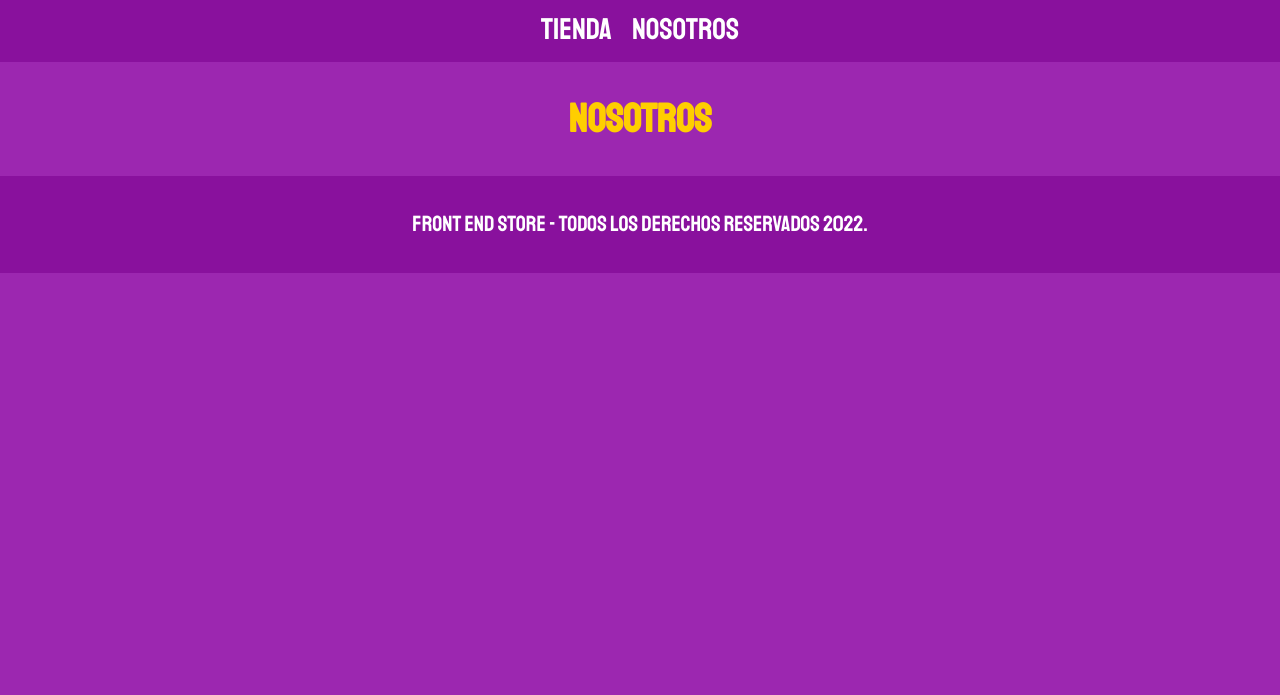
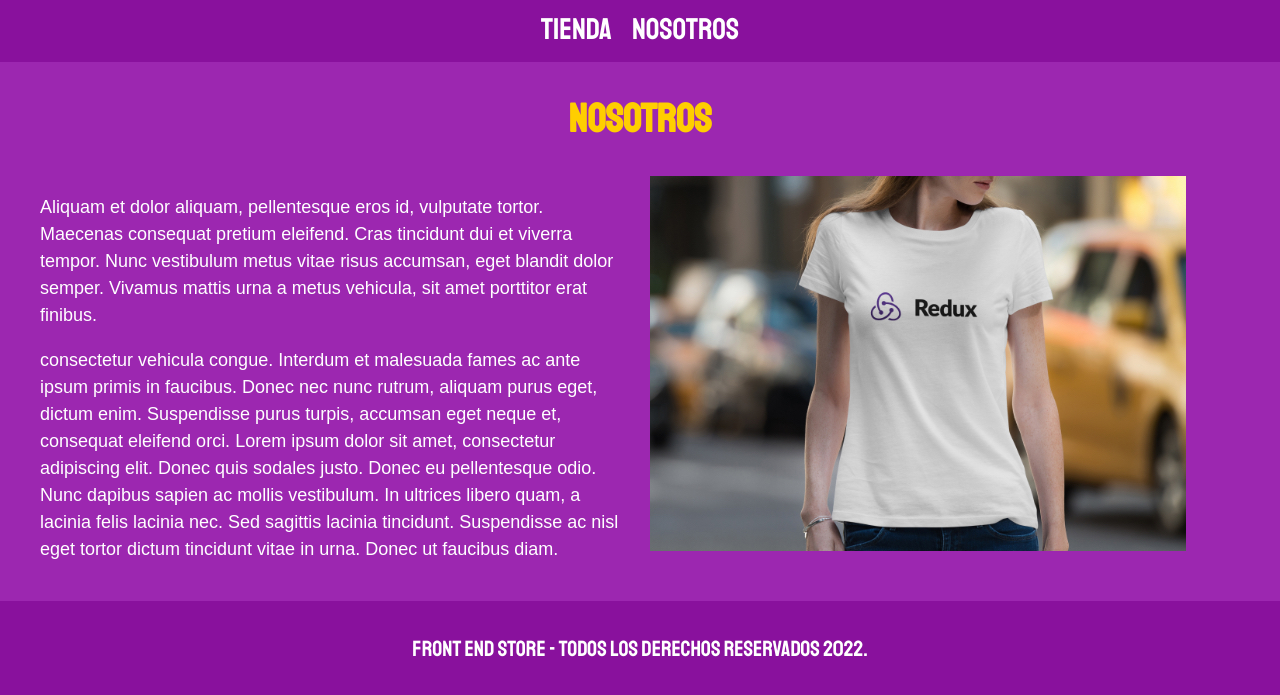
Before and after one commit to Irvingm0711/TiendaDeRopa, a plain HTML site: page nosotros.html in a window 1280 px wide. Shown: the part 161-856 px from the top of the page. Before the commit the page ends 800 px from the top, so only its background shows below. Drawn offline with Linux system fonts and the light colour scheme.

Commit message:
Creando la página de Nosotros

```diff
--- a/css/style.css
+++ b/css/style.css
@@ -151,3 +151,24 @@ h3 {
     grid-column: 2 / 4;
   }
 }
+
+/** Nosotros **/
+.nosotros {
+  display: grid;
+  grid-template-rows: repeat(2, auto);
+}
+@media (min-width: 768px) {
+  .nosotros {
+    grid-template-columns: repeat(2, 1fr);
+    column-gap: 2rem;
+  }
+}
+.nosotros__imagen {
+  grid-row: 1 / 2;
+  width: 100%;
+}
+@media (min-width: 768px) {
+  .nosotros__imagen {
+    grid-column: 2 / 3;
+  }
+}
--- a/nosotros.html
+++ b/nosotros.html
@@ -28,6 +28,35 @@
 
     <main class="contenedor">
       <h1>Nosotros</h1>
+
+      <div class="nosotros">
+        <div class="nosotros__contenido">
+          <p>
+            Aliquam et dolor aliquam, pellentesque eros id, vulputate tortor.
+            Maecenas consequat pretium eleifend. Cras tincidunt dui et viverra
+            tempor. Nunc vestibulum metus vitae risus accumsan, eget blandit
+            dolor semper. Vivamus mattis urna a metus vehicula, sit amet
+            porttitor erat finibus.
+          </p>
+
+          <p>
+            consectetur vehicula congue. Interdum et malesuada fames ac ante
+            ipsum primis in faucibus. Donec nec nunc rutrum, aliquam purus eget,
+            dictum enim. Suspendisse purus turpis, accumsan eget neque et,
+            consequat eleifend orci. Lorem ipsum dolor sit amet, consectetur
+            adipiscing elit. Donec quis sodales justo. Donec eu pellentesque
+            odio. Nunc dapibus sapien ac mollis vestibulum. In ultrices libero
+            quam, a lacinia felis lacinia nec. Sed sagittis lacinia tincidunt.
+            Suspendisse ac nisl eget tortor dictum tincidunt vitae in urna.
+            Donec ut faucibus diam.
+          </p>
+        </div>
+        <img
+          class="nostros__imagen"
+          src="img/nosotros.jpg"
+          alt="imagen nostros"
+        />
+      </div>
     </main>
 
     <footer class="footer">
```
